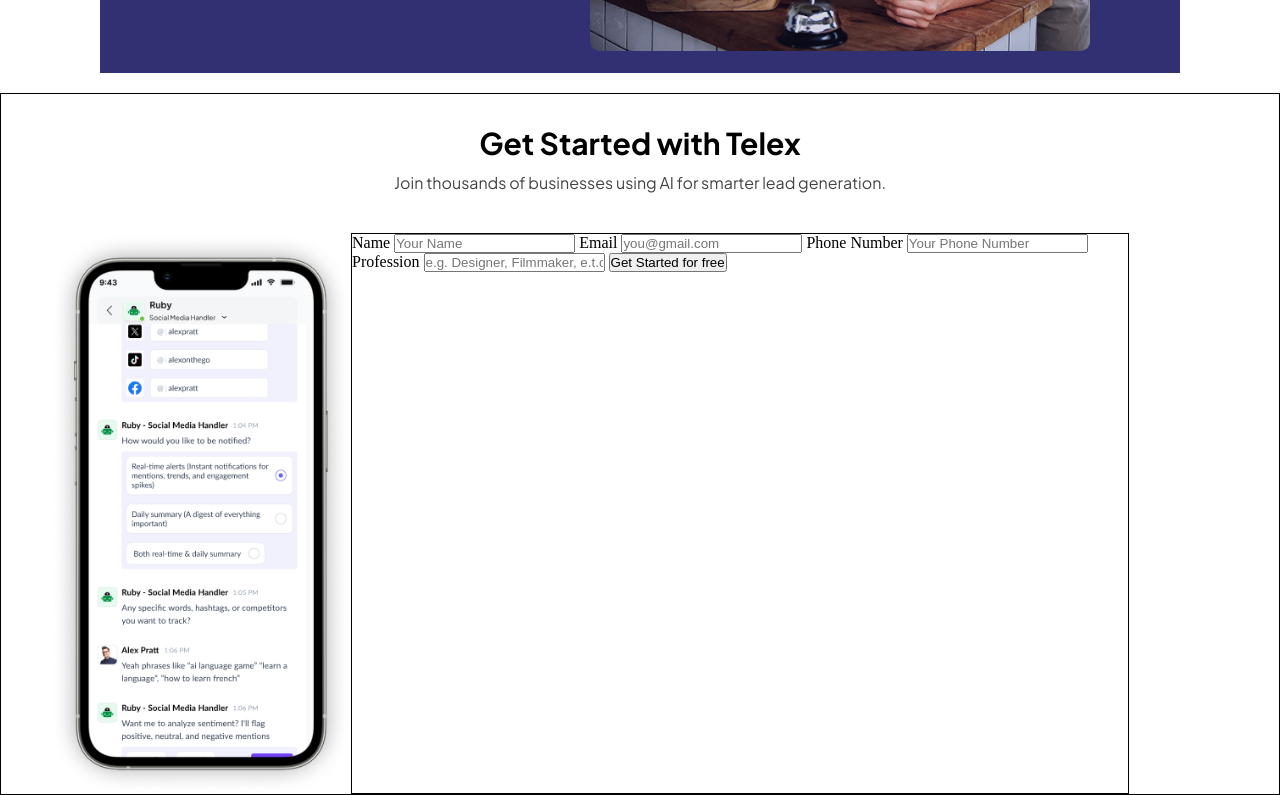
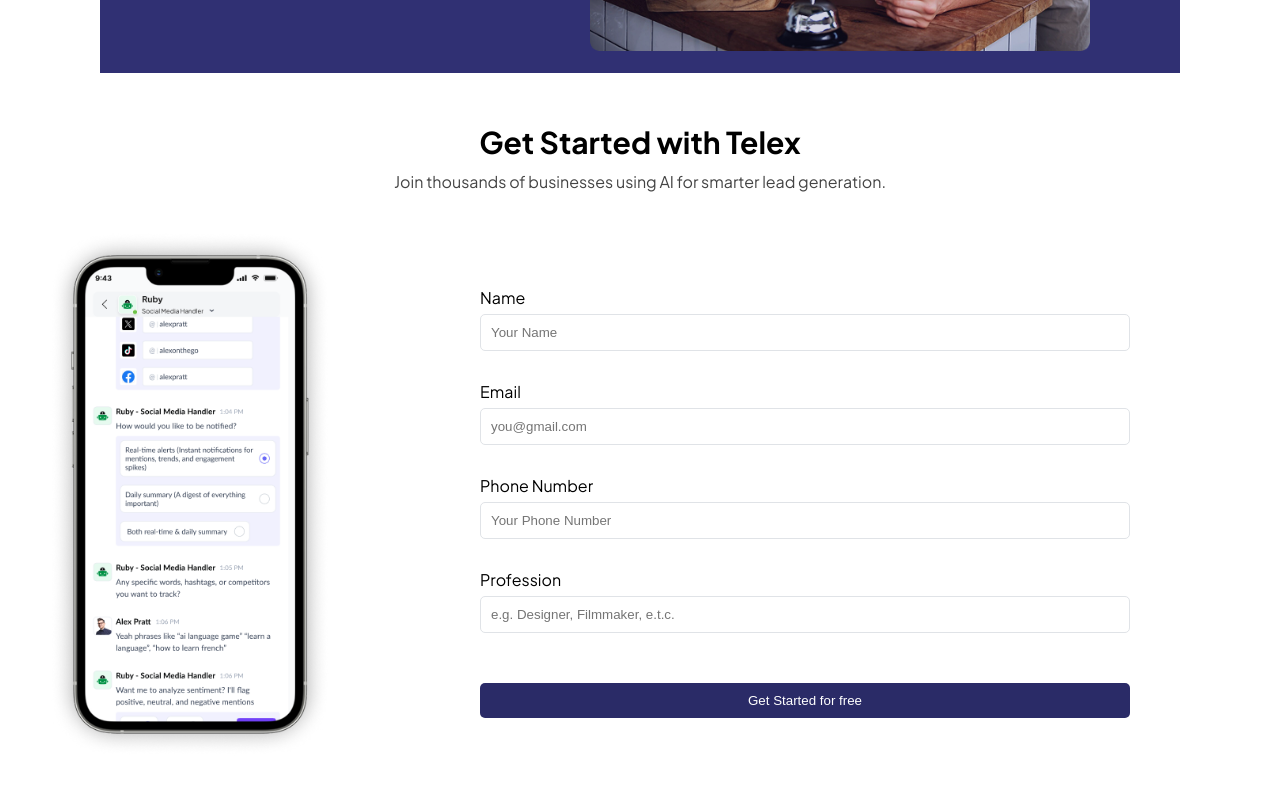
Before and after one commit to Orisunmibare-Muiz/Telex, a plain HTML site: page Index.html in a window 1280 px wide. Shown: the part 2578-3373 px from the top of the page. After the commit the page ends 3334 px from the top, so only its background shows below. Drawn offline with Linux system fonts and the light colour scheme.

```diff
--- a/Index.html
+++ b/Index.html
@@ -127,6 +127,10 @@
 
         </section>
 
+        <section class="section-five">
+
+        </section>
+
     </main>
 
     <footer></footer>
--- a/main.css
+++ b/main.css
@@ -235,7 +235,7 @@ span {
   display: flex;
   flex-direction: column;
   width: 100%;
-  border: 1px solid black;
+  /* border: 1px solid black; */
   padding: 30px 0px 0px 0px;
 }
 
@@ -257,17 +257,42 @@ span {
 .sec-four-fbox {
   display: flex;
   flex-direction: row;
-  padding: 40px 150px 0px 50px;
+  padding: 40px 100px 0px 50px;
 }
 
 .sec-four-fbox img {
-  width: 300px;
+  width: 280px;
 }
 
 .form-border {
-  border: 1px solid black;
+  /* border: 1px solid black; */
+  padding: 35px 50px 0px 150px;
+  width: 100%;
 }
 
-/* .form-border label {
+.form-border label {
+  display: block;
+  margin-bottom: 6px;
+  margin-top: 20px;
+  font-family: Plus Jakarta Sans;
+}
 
-} */
+input {
+  width: 100%;
+  margin-bottom: 10px;
+  padding: 10px 10px;
+  border-radius: 5px;
+  outline: none;
+  border: 1px solid #E0E3E7;
+}
+
+.form-border button {
+  width: 100%;
+  margin-top: 40px;
+  border: none;
+  outline: none;
+  border-radius: 5px;
+  background-color: #2a2b67;
+  color: white;
+  padding: 10px 10px;
+}
```
